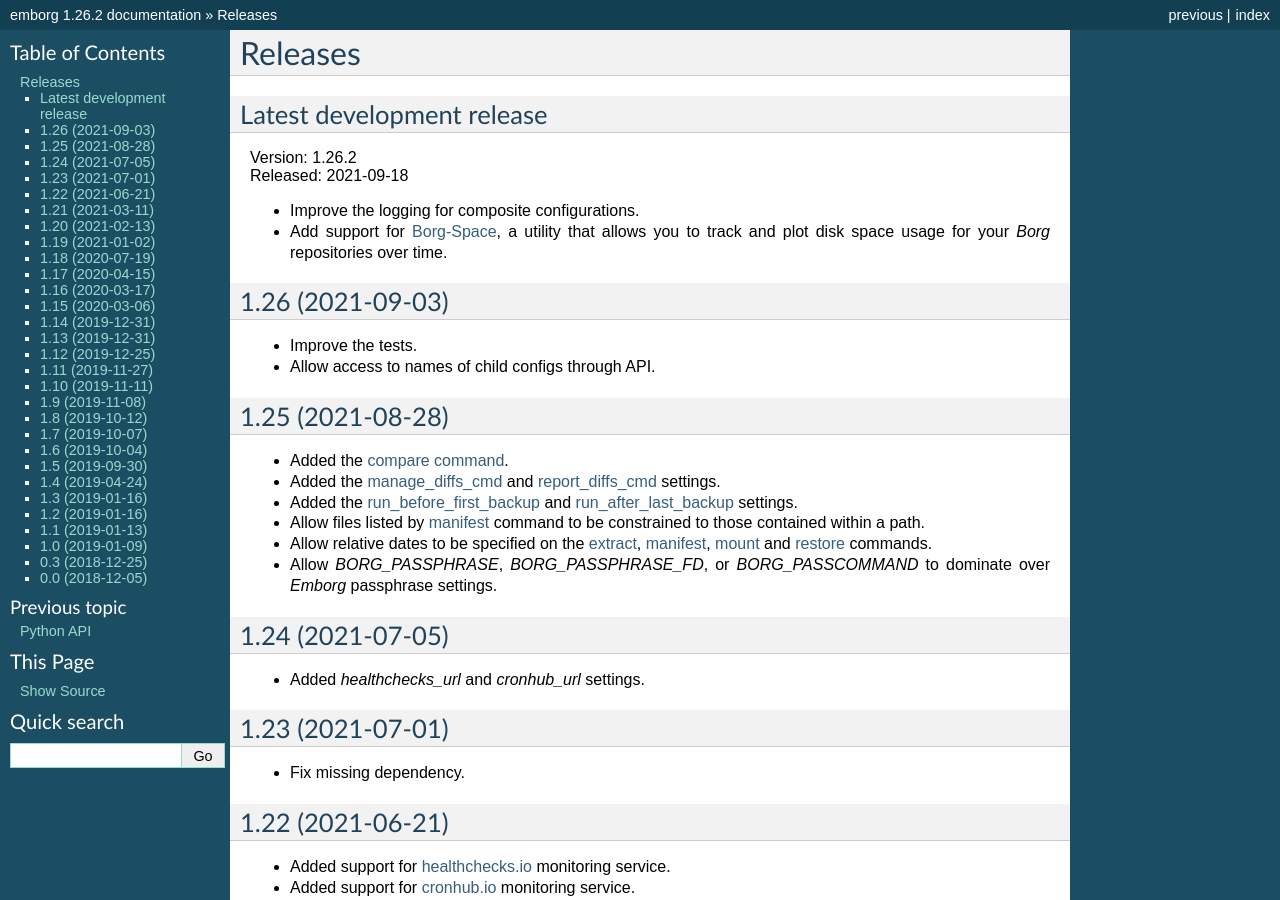
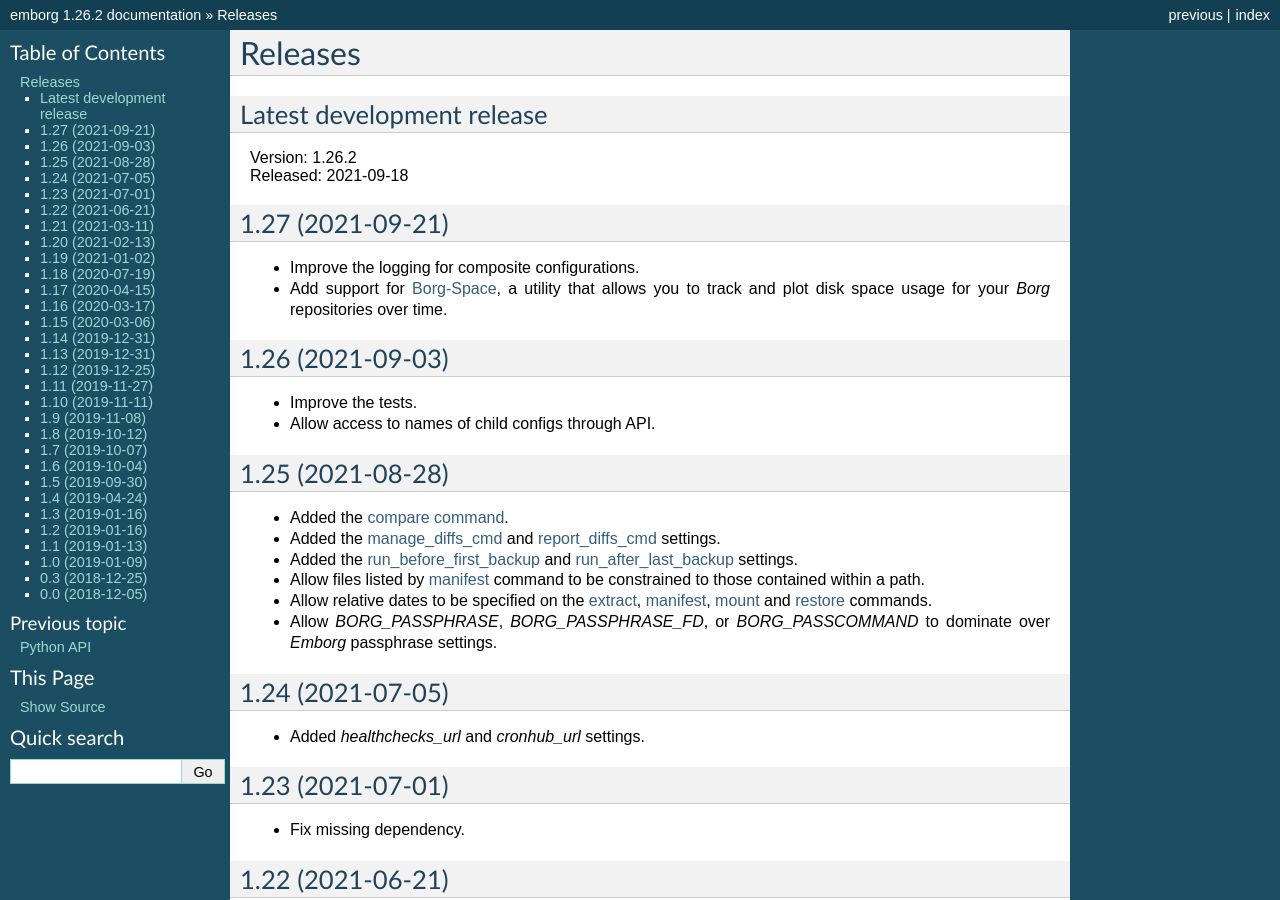
Before and after one commit to KenKundert/emborg, a Sphinx documentation site: the page built from doc/releases.rst, in a window 1280 px wide and 900 px high. Built offline with Sphinx 7.4.7, drawn with Linux system fonts in a browser that asks for light colours.

Commit message:
update release notes

```diff
--- a/doc/releases.rst
+++ b/doc/releases.rst
@@ -6,10 +6,14 @@ Latest development release
 | Version: 1.26.2
 | Released: 2021-09-18
 
+
+1.27 (2021-09-21)
+-----------------
 - Improve the logging for composite configurations.
 - Add support for `Borg-Space <https://github.com/KenKundert/borg-space>`_,
   a utility that allows you to track and plot disk space usage for your *Borg*
   repositories over time.
+
 
 1.26 (2021-09-03)
 -----------------
```
